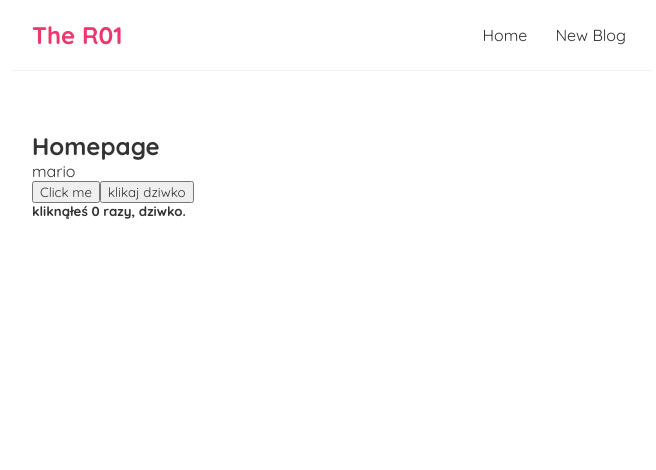
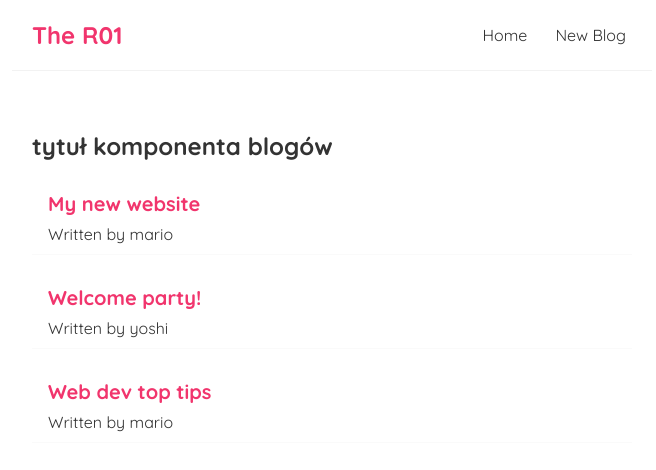
Before and after one commit to x03r4/r01, a React (Create React App) app: page / in a window 1280 px wide. Shown: the top 470 px of the page, without its empty margins (308-964 px from the left). Built offline with nearby package versions, Linux system fonts and the light colour scheme.

Commit message:
setting reusable BlogList component

```diff
--- /dev/null
+++ b/src/BlogList.js
@@ -0,0 +1,18 @@
+const BlogList = (props) => {
+
+    const { blogs, title } = props
+
+    return (
+        <div className="blog-list">
+            <h2>{ title }</h2>
+             { blogs.map((blog) => (
+            <div className="blog-preview" key={blog.id}>
+                <h2>{ blog.title }</h2>
+                <p>Written by { blog.author }</p>
+            </div>
+          )) }
+        </div>
+     );
+}
+
+export default BlogList;
--- a/src/Home.js
+++ b/src/Home.js
@@ -1,27 +1,17 @@
 import { useState } from "react"
+import BlogList from "./BlogList";
 
 const Home = () => {
-    const [name, setName] = useState('mario');
-    const handleClick = () => {
-     setName('luigi')
-    }
 
-    let [count, setCount] = useState(0);
-    const counting = () => {
-        setCount(
-            count = count + 1
-            )
-        }
+    const [blogs, setBlogs] = useState([
+        { title: 'My new website', body: 'lorem ipsum...', author: 'mario', id: 1 },
+        { title: 'Welcome party!', body: 'lorem ipsum...', author: 'yoshi', id: 2 },
+        { title: 'Web dev top tips', body: 'lorem ipsum...', author: 'mario', id: 3 }
+    ])
 
     return (
         <div className="home">
-            <h2>Homepage</h2>
-            <p>{ name }</p>
-            <button onClick={handleClick}>Click me</button>
-
-            <button onClick={counting}>klikaj dziwko</button>
-            <h5>kliknąłeś { count } razy, dziwko.</h5>
-
+            <BlogList blogs={blogs} title="tytuł komponenta blogów"/>
         </div>
      );
 }
--- a/src/index.css
+++ b/src/index.css
@@ -33,3 +33,18 @@
   margin: 40px auto;
   padding: 20px;
 }
+
+/* blog previews / list */
+.blog-preview {
+  padding: 10px 16px;
+  margin: 20px 0;
+  border-bottom: 1px solid #fafafa;
+}
+.blog-preview:hover {
+  box-shadow: 1px 3px 5px rgba(0,0,0,0.1);
+}
+.blog-preview h2 {
+  font-size: 20px;
+  color: #f1356d;
+  margin-bottom: 8px;
+}
```
